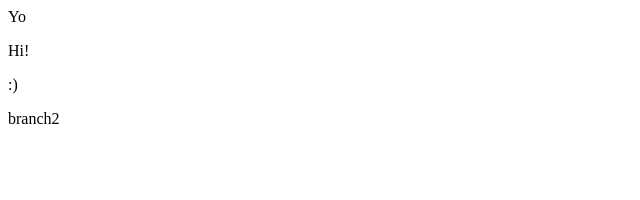
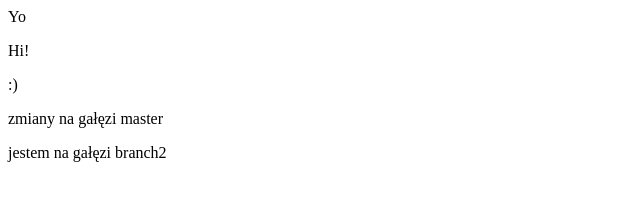
Before and after one commit to yagoda6/yagoda6.github.io, a plain HTML site: page index.html in a window 1280 px wide. Shown: the whole page, without its empty margins (0-640 px from the left). Drawn offline with Linux system fonts and the light colour scheme.

Commit message:
commit na galezi branch2

```diff
--- a/index.html
+++ b/index.html
@@ -6,4 +6,8 @@
 <p>:)</p>
 
 
-<p> branch2 </p>
+
+<p> zmiany na gałęzi master</p>
+
+
+<p>jestem na gałęzi branch2</p>
```
